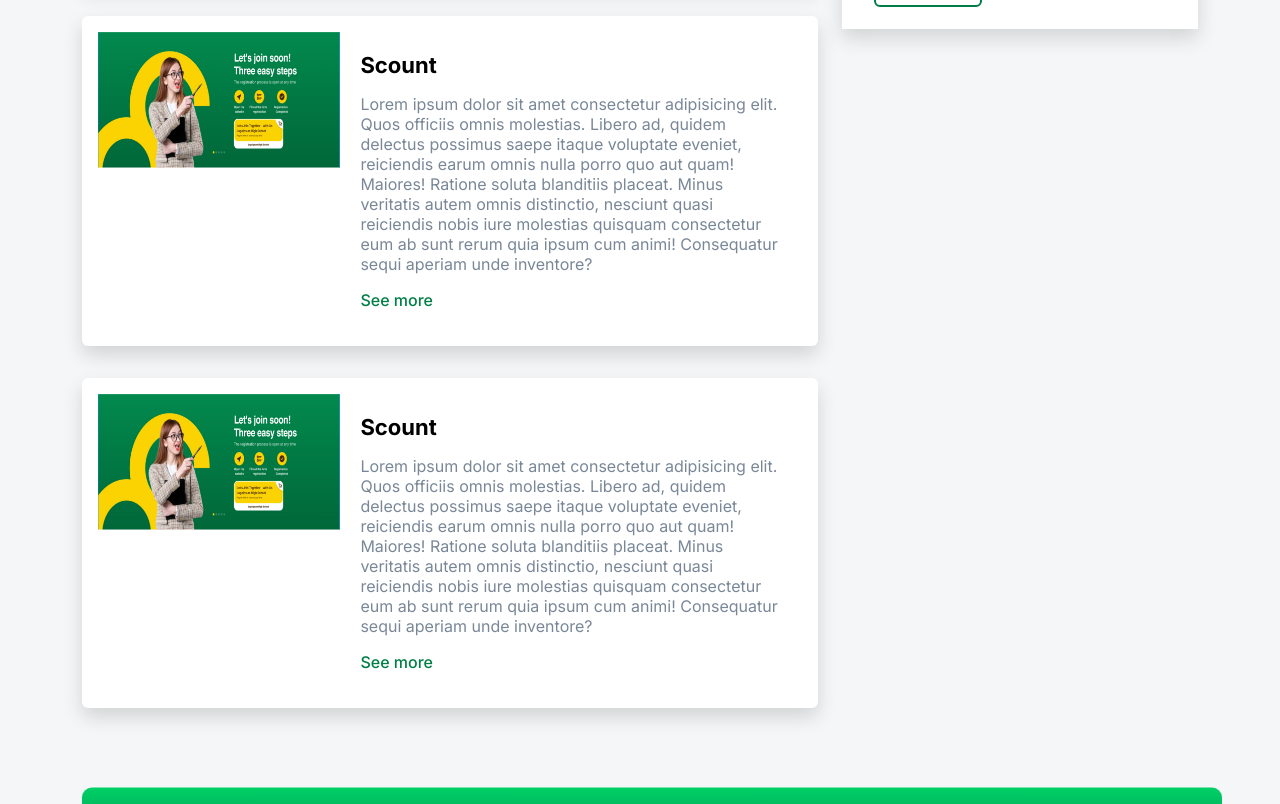
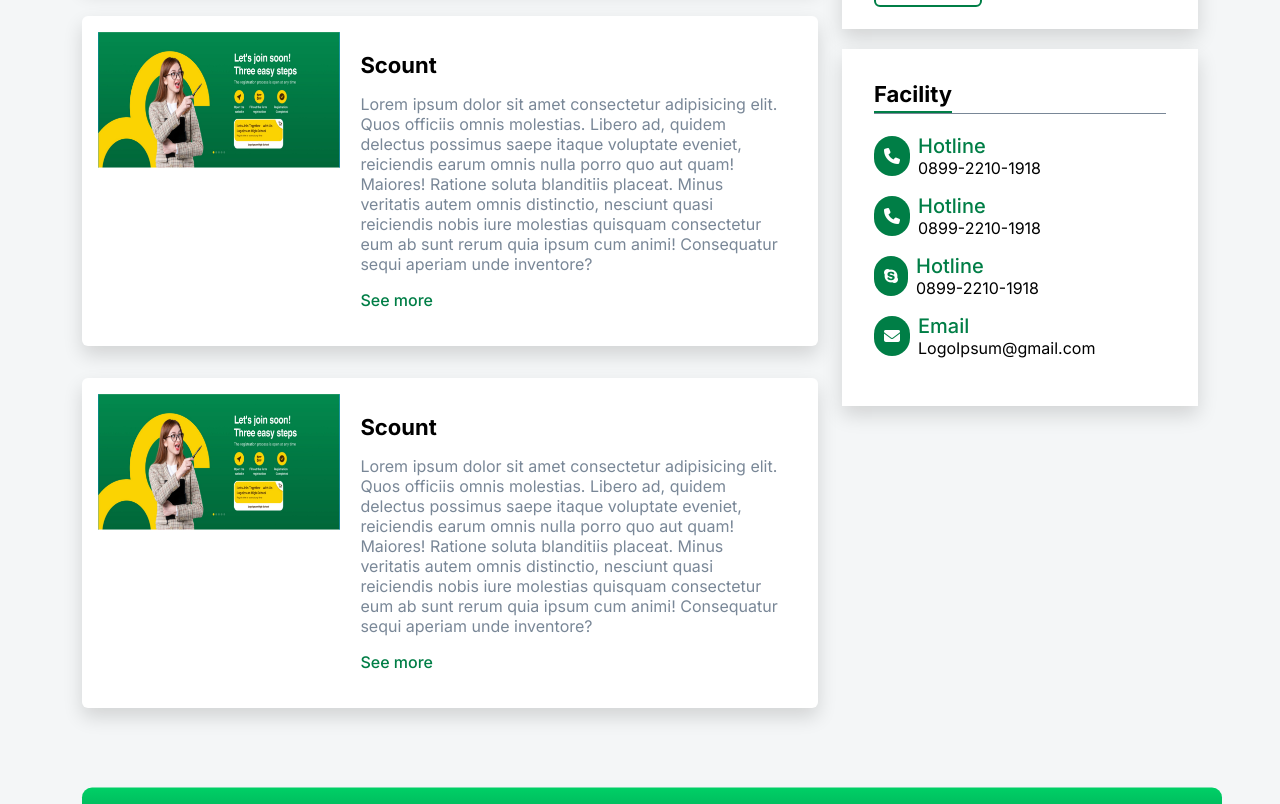
Before and after one commit to ThLuan17/SchoolWebsite, a plain HTML site: page index.html in a window 1280 px wide. Shown: the part 2967-3771 px from the top of the page. Drawn offline with Linux system fonts and the light colour scheme.

Commit message:
third commit

```diff
--- a/css/style.css
+++ b/css/style.css
@@ -481,13 +481,13 @@ img {
     margin-top: 20px;
 }
 
-.card_sub_location_box_title {
+.card_sub_location_title {
     display: flex;
     border-bottom: 1px solid var(--gray-color-400);
     margin-bottom: 20px;
 }
 
-.card_sub_location_box_title_heading {
+.card_sub_location_title_heading {
     position: relative;
     color: var(--base-color-1);
     font-size: 22px;
@@ -497,7 +497,7 @@ img {
     padding-bottom: 6px;
 }
 
-.card_sub_location_box_title_heading::before {
+.card_sub_location_title_heading::before {
     position: absolute;
     content: "";
     bottom: 0;
@@ -736,6 +736,68 @@ img {
     transform: translateX(-50%);
 }
 
+/* sub card contact */
+
+.card_sub_contact {
+    background: var(--base-color-2);
+    padding: 32px;
+    box-shadow: 0px 9px 19px 0px rgba(0,0,0,0.14);
+    margin-top: 20px;
+}
+
+.card_sub_contact_title {
+    display: flex;
+    border-bottom: 1px solid var(--gray-color-400);
+    margin-bottom: 20px;
+}
+
+.card_sub_contact_title_heading {
+    position: relative;
+    color: var(--base-color-1);
+    font-size: 22px;
+    font-weight: 700;
+    text-transform: capitalize;
+    margin: 0;
+    padding-bottom: 6px;
+}
+
+.card_sub_contact_title_heading::before {
+    position: absolute;
+    content: "";
+    bottom: 0;
+    height: 2px;
+    width: 100%;
+    background: var(--primary-color-800);
+}
+
+.card_sub_contact_box {
+    display: flex;
+    align-items: center;
+    margin: 16px 0px;
+}
+
+.card_sub_contact_box_icon {
+    color: var(--base-color-2);
+    background: var(--primary-color-800);
+    padding: 10px;
+    border-radius: 30px;
+    margin-right: 8px;
+}
+
+.card_sub_contact_box_content span {
+    display: block;
+    color: var(--primary-color-800);
+    font-size: 20px;
+    font-weight: 500;
+}
+
+.card_sub_contact_box_content a {
+    color: var(--base-color-1);
+    font-size: 16px;
+    font-weight: 400;
+    margin: 0;
+}
+
 /* footer contact */
 
 .footer .container {
--- a/index.html
+++ b/index.html
@@ -491,8 +491,8 @@
                         </ul>
                     </div>
                     <div class="card_sub_location">
-                        <div class="card_sub_location_box_title">
-                            <h3 class="card_sub_location_box_title_heading">Agenda</h3>
+                        <div class="card_sub_location_title">
+                            <h3 class="card_sub_location_title_heading">Agenda</h3>
                         </div>
                         <ul class="card_sub_location_list">
                             <li class="card_sub_location_item">
@@ -599,6 +599,47 @@
                                   commodi est fugiat. Omnis provident officiis aspernatur neque fugiat, aliquid itaque!
                                 </p>
                             <a href="#">See more</a>
+                        </div>
+                    </div>
+                    <div class="card_sub_contact">
+                        <div class="card_sub_contact_title">
+                            <h3 class="card_sub_contact_title_heading">Facility</h3>
+                        </div>
+                        <div class="card_sub_contact_box">
+                            <div class="card_sub_contact_box_icon">
+                                <i class="fa-solid fa-phone"></i>
+                            </div>
+                            <div class="card_sub_contact_box_content">
+                                <span>Hotline</span>
+                                <a href="#">0899-2210-1918</a>
+                            </div>
+                        </div>
+                        <div class="card_sub_contact_box">
+                            <div class="card_sub_contact_box_icon">
+                                <i class="fa-solid fa-phone"></i>
+                            </div>
+                            <div class="card_sub_contact_box_content">
+                                <span>Hotline</span>
+                                <a href="#">0899-2210-1918</a>
+                            </div>
+                        </div>
+                        <div class="card_sub_contact_box">
+                            <div class="card_sub_contact_box_icon">
+                                <i class="fa-brands fa-skype"></i>
+                            </div>
+                            <div class="card_sub_contact_box_content">
+                                <span>Hotline</span>
+                                <a href="#">0899-2210-1918</a>
+                            </div>
+                        </div>
+                        <div class="card_sub_contact_box">
+                            <div class="card_sub_contact_box_icon">
+                                <i class="fa-solid fa-envelope"></i>
+                            </div>
+                            <div class="card_sub_contact_box_content">
+                                <span>Email</span>
+                                <a href="#">LogoIpsum@gmail.com</a>
+                            </div>
                         </div>
                     </div>
                 </div>
```
